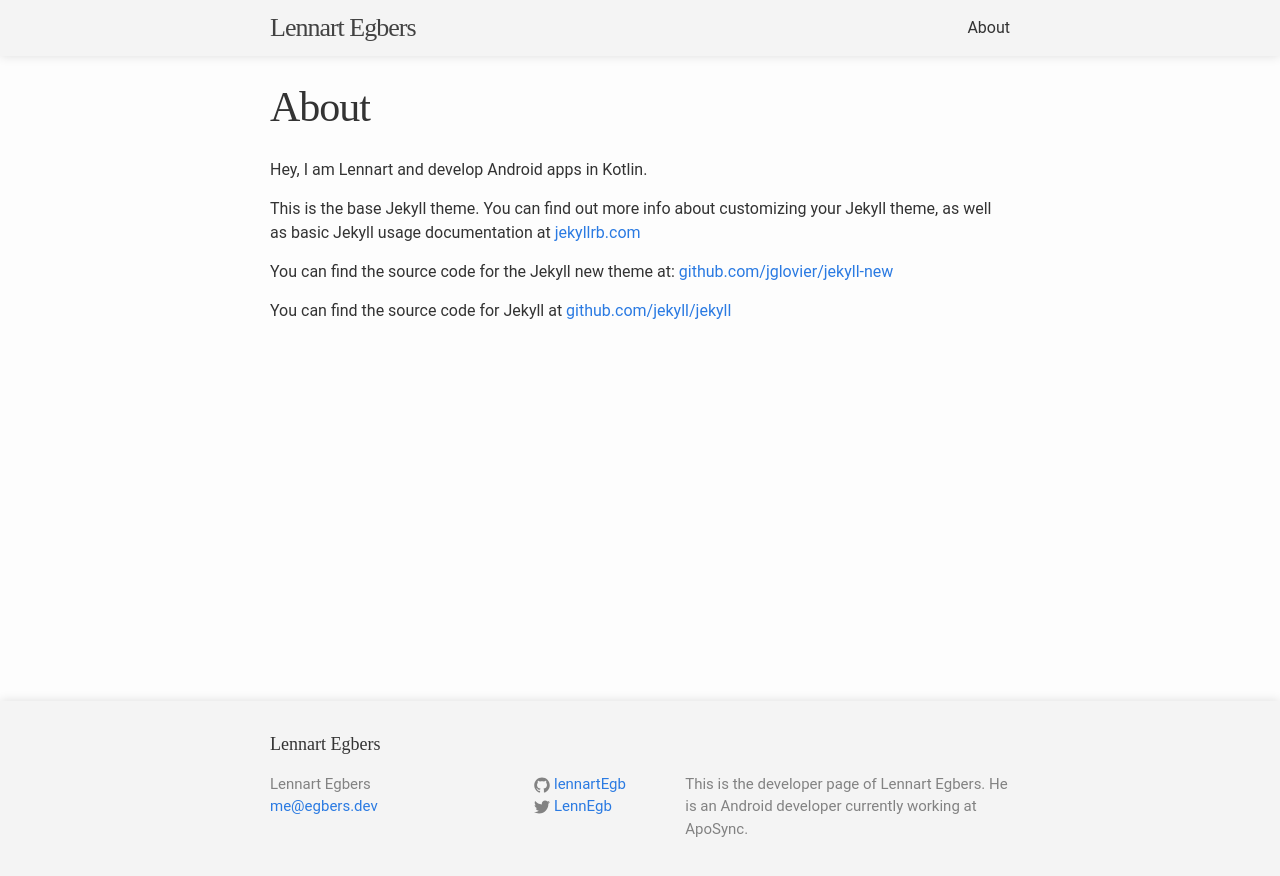
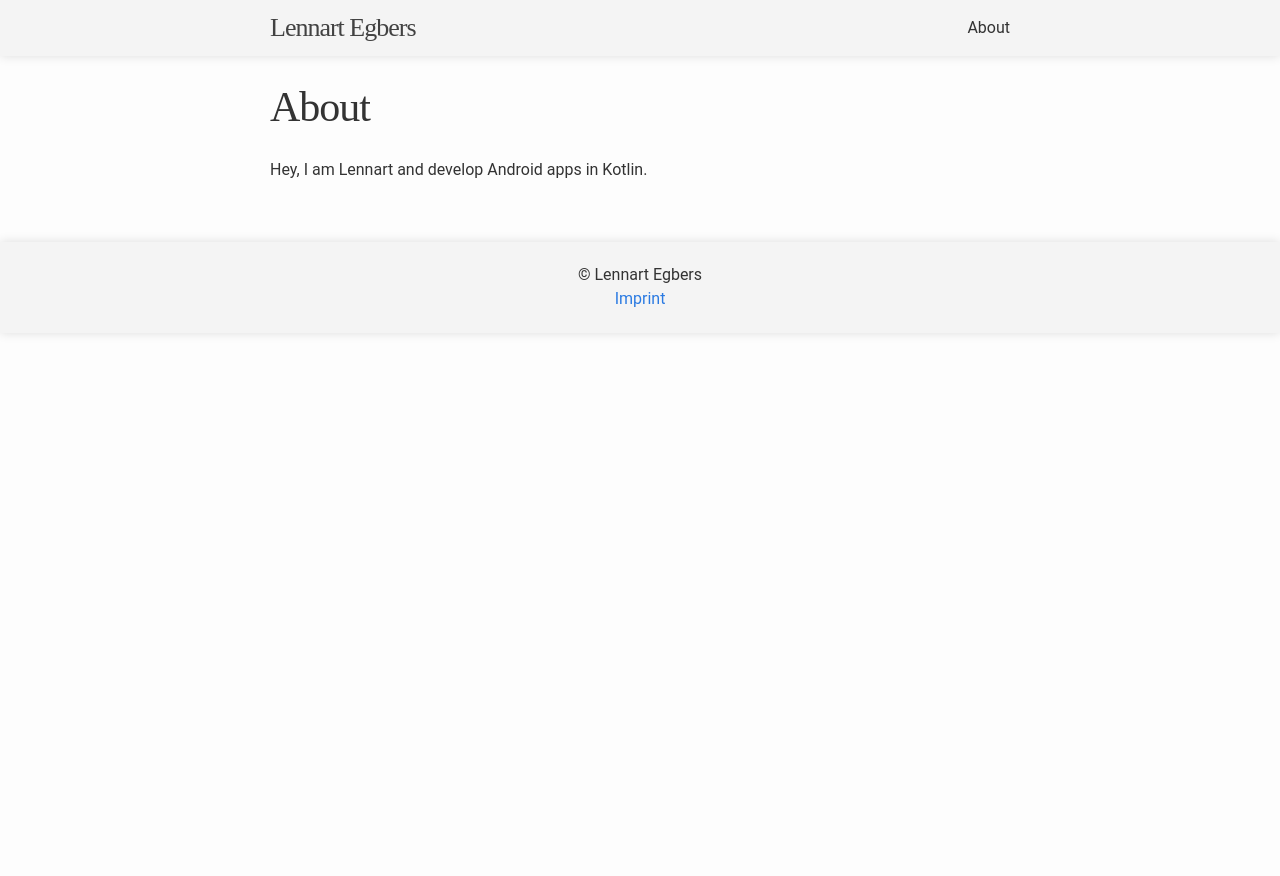
Before and after one commit to LennartEgb/lennartegb.github.io, a Jekyll site: the page built from about.md, in a window 1280 px wide. Shown: the top 876 px of the page. Built offline with Jekyll 4.4.1, drawn with Linux system fonts in a browser that asks for light colours.

Commit message:
adjusted footer and added some other stuff

```diff
--- a/_includes/footer.html
+++ b/_includes/footer.html
@@ -1,57 +1,4 @@
 <footer class="site-footer">
-
-
-
-  <div class="wrapper">
-
-    <h2 class="footer-heading">{{ site.title }}</h2>
-
-    <div class="footer-col-wrapper">
-      <div class="footer-col  footer-col-1">
-        <ul class="contact-list">
-          <li>{{ site.title }}</li>
-          <li><a href="mailto:{{ site.email }}">{{ site.email }}</a></li>
-        </ul>
-      </div>
-
-      <div class="footer-col  footer-col-2">
-        <ul class="social-media-list">
-          {% if site.github_username %}
-          <li>
-            <a href="https://github.com/{{ site.github_username }}">
-              <span class="icon  icon--github">
-                <svg viewBox="0 0 16 16">
-                  <path fill="#828282" d="M7.999,0.431c-4.285,0-7.76,3.474-7.76,7.761 c0,3.428,2.223,6.337,5.307,7.363c0.388,0.071,0.53-0.168,0.53-0.374c0-0.184-0.007-0.672-0.01-1.32 c-2.159,0.469-2.614-1.04-2.614-1.04c-0.353-0.896-0.862-1.135-0.862-1.135c-0.705-0.481,0.053-0.472,0.053-0.472 c0.779,0.055,1.189,0.8,1.189,0.8c0.692,1.186,1.816,0.843,2.258,0.645c0.071-0.502,0.271-0.843,0.493-1.037 C4.86,11.425,3.049,10.76,3.049,7.786c0-0.847,0.302-1.54,0.799-2.082C3.768,5.507,3.501,4.718,3.924,3.65 c0,0,0.652-0.209,2.134,0.796C6.677,4.273,7.34,4.187,8,4.184c0.659,0.003,1.323,0.089,1.943,0.261 c1.482-1.004,2.132-0.796,2.132-0.796c0.423,1.068,0.157,1.857,0.077,2.054c0.497,0.542,0.798,1.235,0.798,2.082 c0,2.981-1.814,3.637-3.543,3.829c0.279,0.24,0.527,0.713,0.527,1.437c0,1.037-0.01,1.874-0.01,2.129 c0,0.208,0.14,0.449,0.534,0.373c3.081-1.028,5.302-3.935,5.302-7.362C15.76,3.906,12.285,0.431,7.999,0.431z"/>
-                </svg>
-              </span>
-
-              <span class="username">{{ site.github_username }}</span>
-            </a>
-          </li>
-          {% endif %}
-
-          {% if site.twitter_username %}
-          <li>
-            <a href="https://twitter.com/{{ site.twitter_username }}">
-              <span class="icon  icon--twitter">
-                <svg viewBox="0 0 16 16">
-                  <path fill="#828282" d="M15.969,3.058c-0.586,0.26-1.217,0.436-1.878,0.515c0.675-0.405,1.194-1.045,1.438-1.809
-                  c-0.632,0.375-1.332,0.647-2.076,0.793c-0.596-0.636-1.446-1.033-2.387-1.033c-1.806,0-3.27,1.464-3.27,3.27 c0,0.256,0.029,0.506,0.085,0.745C5.163,5.404,2.753,4.102,1.14,2.124C0.859,2.607,0.698,3.168,0.698,3.767 c0,1.134,0.577,2.135,1.455,2.722C1.616,6.472,1.112,6.325,0.671,6.08c0,0.014,0,0.027,0,0.041c0,1.584,1.127,2.906,2.623,3.206 C3.02,9.402,2.731,9.442,2.433,9.442c-0.211,0-0.416-0.021-0.615-0.059c0.416,1.299,1.624,2.245,3.055,2.271 c-1.119,0.877-2.529,1.4-4.061,1.4c-0.264,0-0.524-0.015-0.78-0.046c1.447,0.928,3.166,1.469,5.013,1.469 c6.015,0,9.304-4.983,9.304-9.304c0-0.142-0.003-0.283-0.009-0.423C14.976,4.29,15.531,3.714,15.969,3.058z"/>
-                </svg>
-              </span>
-
-              <span class="username">{{ site.twitter_username }}</span>
-            </a>
-          </li>
-          {% endif %}
-        </ul>
-      </div>
-
-      <div class="footer-col  footer-col-3">
-        <p class="text">{{ site.description }}</p>
-      </div>
-    </div>
-
-  </div>
-
+  <p>© {{ site.title }}</p>
+  <a>Imprint</a>
 </footer>
--- a/_sass/_layout.scss
+++ b/_sass/_layout.scss
@@ -94,13 +94,17 @@
  */
 .site-footer {
     box-shadow: 0px 0px 10px rgba(0, 0, 0, 0.13);
-    padding: $spacing-unit 0;
+    padding: $padding-default 0;
     background-color: #F4F4F4;
-    position: absolute;
     width: 100%;
     bottom: 0;
-    // margin-top: auto;
-    margin-top: 20pt;
+    text-align: center;
+
+    p {
+        margin: 0;
+        padding: 0;
+    }
+
 }
 
 .footer-heading {
@@ -241,3 +245,12 @@
         }
     }
 }
+
+.home {
+    text-align: center;
+    .img {
+        border-radius: 200px;
+        width: 72px;
+        height: 72px;
+    }
+}
--- a/about.md
+++ b/about.md
@@ -5,10 +5,3 @@ permalink: /about/
 ---
 
 Hey, I am Lennart and develop Android apps in Kotlin.
-
-
-This is the base Jekyll theme. You can find out more info about customizing your Jekyll theme, as well as basic Jekyll usage documentation at [jekyllrb.com](http://jekyllrb.com/)
-
-You can find the source code for the Jekyll new theme at: [github.com/jglovier/jekyll-new](https://github.com/jglovier/jekyll-new)
-
-You can find the source code for Jekyll at [github.com/jekyll/jekyll](https://github.com/jekyll/jekyll)
--- a/css/main.scss
+++ b/css/main.scss
@@ -12,6 +12,7 @@ $small-font-size:  $base-font-size * 0.875;
 $base-line-height: 1.5;
 
 $spacing-unit:     30px;
+$padding-default:  16pt;
 
 $text-color:       #333;
 $background-color: #fdfdfd;
```
Also changed, not shown: blog.html (added, +23 -0 lines), index.html (+3 -15 lines), 1 other file.
